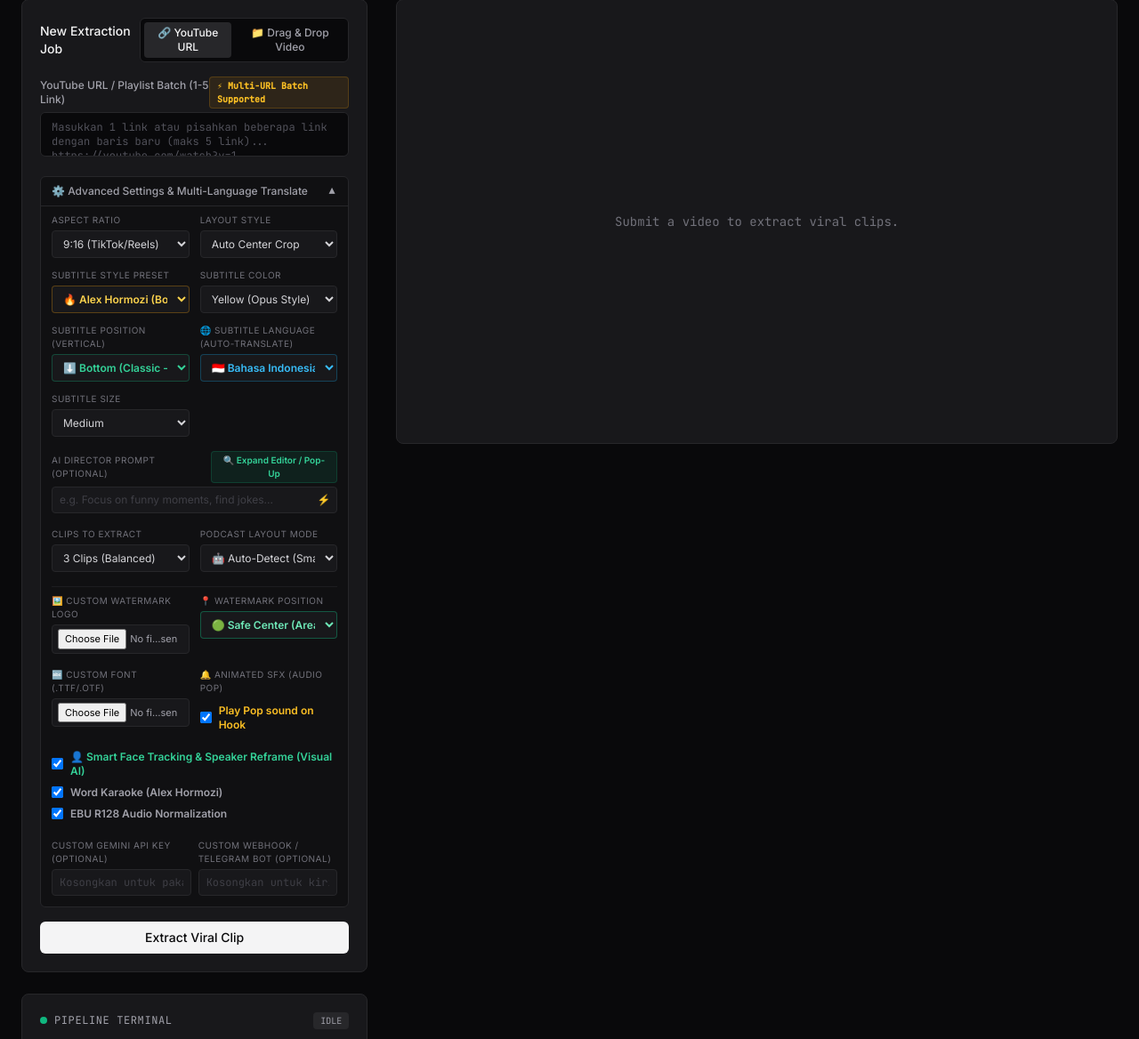
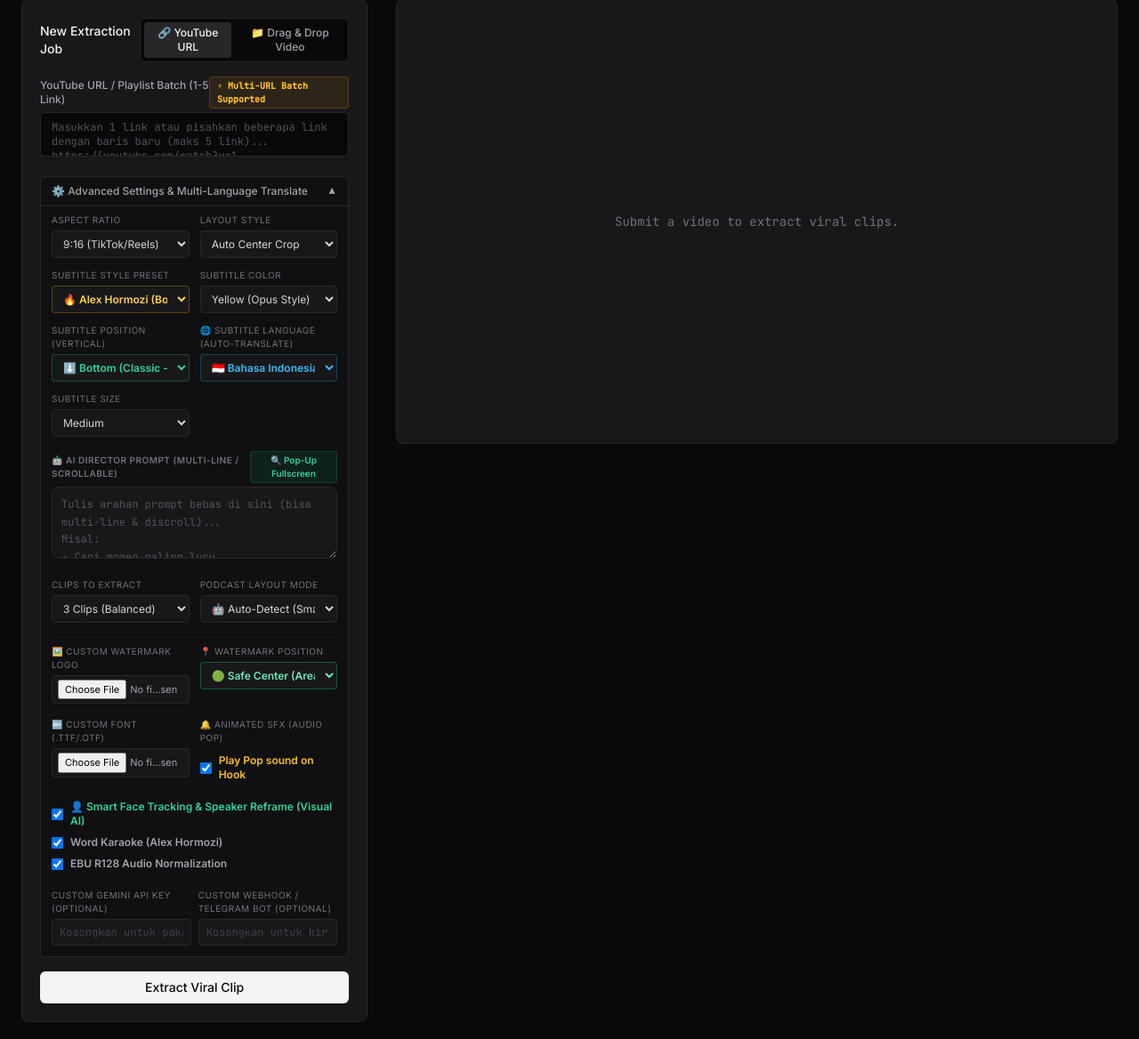
Before and after one commit to Dhani078/danclip-, a FastAPI app: page / in a window 1280 px wide, after a click that opens the changed part. Shown: the part 82-1250 px from the top of the page at 89% size. Run offline with FastAPI, Linux system fonts and the light colour scheme; data that the repository does not hold is empty; some libraries are stand-ins or nearby versions.

Commit message:
feat: Transform AI Director Prompt input into scrollable multi-line textarea like multi-URL field

```diff
--- a/templates/index.html
+++ b/templates/index.html
@@ -186,17 +186,12 @@
                             <div class="grid grid-cols-1 gap-3 mt-1">
                                 <div>
                                     <div class="flex items-center justify-between mb-1">
-                                        <label class="text-[10px] text-zinc-500 uppercase tracking-wider block">AI Director Prompt (Optional)</label>
+                                        <label class="text-[10px] text-zinc-500 uppercase tracking-wider block font-semibold text-emerald-400">🤖 AI Director Prompt (Multi-Line / Scrollable)</label>
                                         <button type="button" onclick="openPromptModal()" class="text-[10px] text-emerald-400 hover:text-emerald-300 font-semibold flex items-center gap-1 bg-emerald-500/10 px-2 py-0.5 rounded border border-emerald-500/20 transition">
-                                            <span>🔍 Expand Editor / Pop-Up</span>
+                                            <span>🔍 Pop-Up Fullscreen</span>
                                         </button>
                                     </div>
-                                    <div class="relative">
-                                        <input type="text" id="customPrompt" placeholder="e.g. Focus on funny moments, find jokes..." class="w-full bg-zinc-900 border border-zinc-800 rounded text-xs text-zinc-300 py-1.5 px-2 pr-8 focus:outline-none focus:border-zinc-600 placeholder-zinc-700">
-                                        <button type="button" onclick="openPromptModal()" class="absolute right-2 top-1/2 -translate-y-1/2 text-zinc-400 hover:text-white text-xs">
-                                            ⚡
-                                        </button>
-                                    </div>
+                                    <textarea id="customPrompt" rows="3" placeholder="Tulis arahan prompt bebas di sini (bisa multi-line & discroll)...&#10;Misal:&#10;- Cari momen paling lucu&#10;- Wajib gunakan hashtag #flashpeak #motionklip #ezklip" class="w-full bg-zinc-900 border border-zinc-800 rounded-lg text-xs text-zinc-200 p-2.5 focus:outline-none focus:border-emerald-500 placeholder-zinc-600 resize-y leading-relaxed font-mono overflow-y-auto"></textarea>
                                 </div>
                             </div>
 
```
